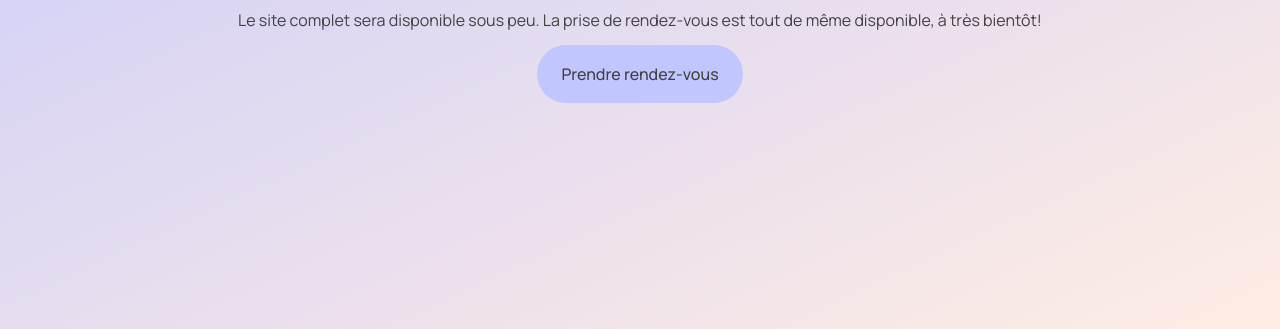
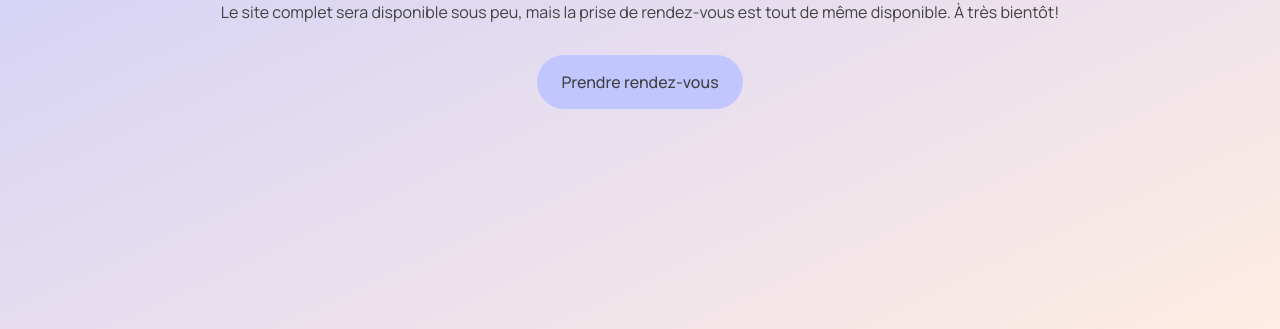
Before and after one commit to gdostie/nutriaction, a plain HTML site: page index.html in a window 1280 px wide. Shown: the part 471-800 px from the top of the page. Drawn offline with Linux system fonts and the light colour scheme.

Commit message:
standardize spacing

```diff
--- a/index.html
+++ b/index.html
@@ -28,9 +28,9 @@
       .btn {
         background-color: #c2c6ff;
         text-decoration: none;
-        padding: 18px 24px;
+        padding: 1rem 1.5rem;
         font-weight: 500;
-        border-radius: 58px;
+        border-radius: 54px;
         color: #414141;
         transition: all ease-in-out 0.15s;
       }
@@ -60,10 +60,10 @@
       </svg>
       <h1>NutriAction est présentement en construction!</h1>
       <p>
-        Le site complet sera disponible sous peu. La prise de rendez-vous est
-        tout de même disponible, à très bientôt!
+        Le site complet sera disponible sous peu, mais la prise de rendez-vous est
+        tout de même disponible. À très bientôt!
       </p>
-      <div style="margin-top: 2rem">
+      <div style="margin-top: 3rem">
         <a class="btn" href="https://www.gorendezvous.com/Nutriaction">
           Prendre rendez-vous
         </a>
```
